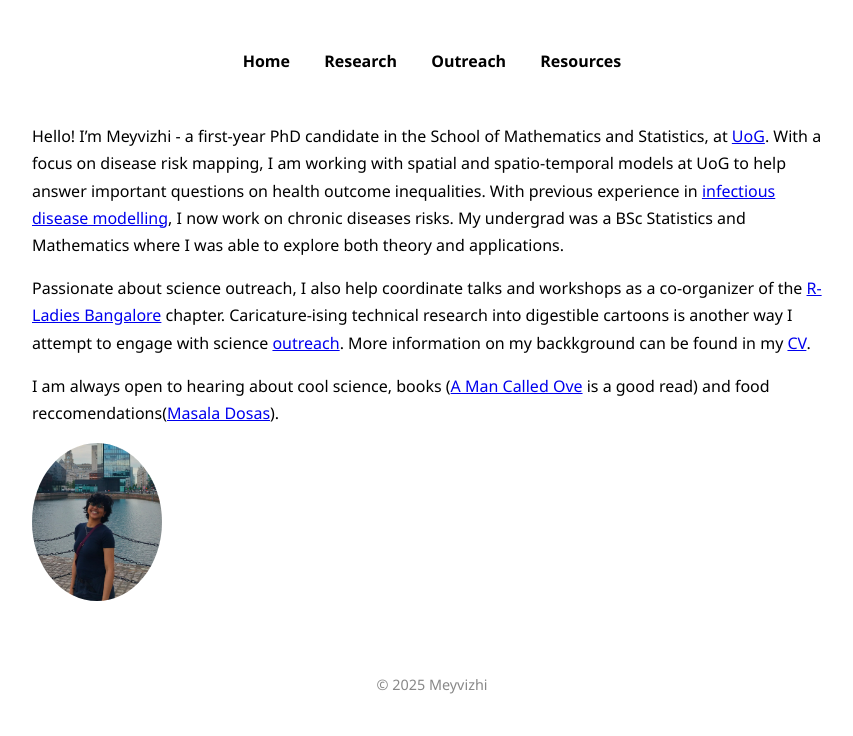
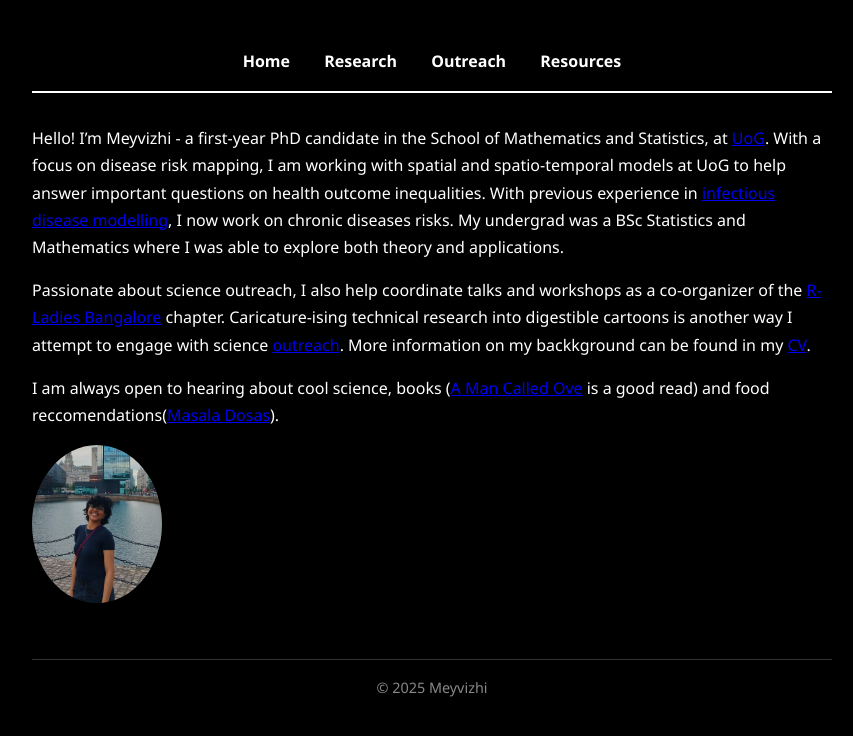
Before and after one commit to meyvizhii/website, a Jekyll site: the page built from index.md, in a window 1280 px wide. Shown: the top 736 px of the page, without its empty margins (208-1061 px from the left). Built offline with Jekyll 4.4.1, drawn with Linux system fonts in a browser that asks for light colours.

Commit message:
Update default.html

```diff
--- a/_layouts/default.html
+++ b/_layouts/default.html
@@ -5,9 +5,6 @@
   <title>{{ page.title }} tab</title>
   <meta name="viewport" content="width=device-width, initial-scale=1" />
   <style>
-
-
-<style>
     :root {
       --bg: #000000;
       --text: #ffffff;
@@ -22,7 +19,7 @@
     body {
       font-family: 'Segoe UI', sans-serif;
       background-color: var(--bg);
-      color: var(--bg);
+      color: var(--text);
       max-width: 800px;
       margin: 0 auto;
       padding: 2rem 1.5rem;
```
